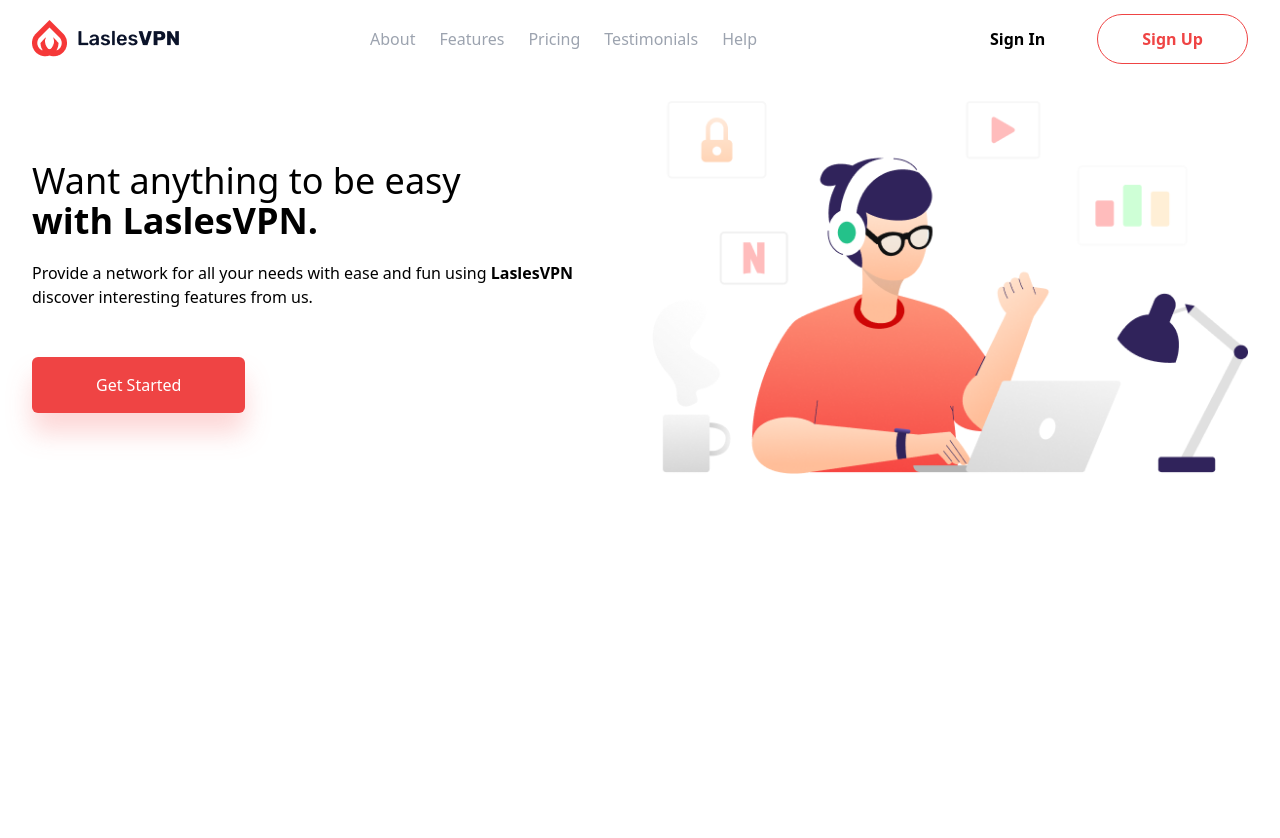
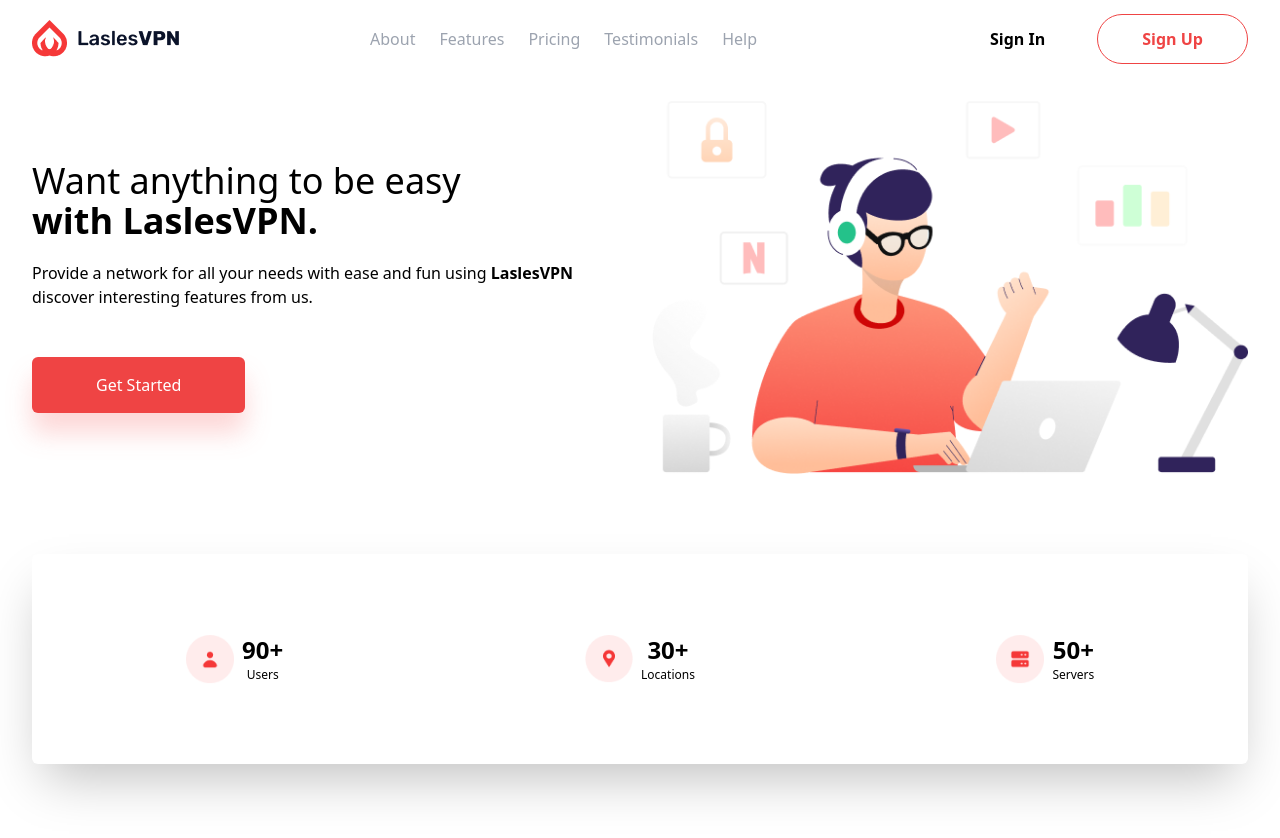
Before and after one commit to rezcode/laslesVPN-tailwind-landingPage, a React (Create React App) app: page / in a window 1280 px wide. Shown: the top 838 px of the page. Before the commit the page ends 800 px from the top, so only its background shows below. Built offline with nearby package versions, Linux system fonts and the light colour scheme.

Commit message:
add section survey

```diff
--- a/src/pages/Home.js
+++ b/src/pages/Home.js
@@ -1,10 +1,32 @@
 import React from "react";
 import Ilustration1 from "../assets/images/banner.png";
+import imgSurvey1 from "../assets/icons/location.png";
+import imgSurvey2 from "../assets/icons/user.png";
+import imgSurvey3 from "../assets/icons/servers.png";
 
 const Home = () => {
+  const section3 = [
+    {
+      icon: imgSurvey2,
+      lable: "Users",
+      total: "90+",
+    },
+    {
+      icon: imgSurvey1,
+      lable: "Locations",
+      total: "30+",
+    },
+    {
+      icon: imgSurvey3,
+      lable: "Servers",
+      total: "50+",
+    },
+  ];
+
   return (
     <>
-      <div className="px-4 items-center mx-auto lg:max-w-7xl gap-6 md:px-8 grid md:grid-cols-10 pt-6">
+      <div className="lg:max-w-7xl mx-auto px-4 md:px-8">
+        <div className="items-center gap-6  grid md:grid-cols-10 pt-6">
           <div className="col-span-5 md:order-last">
             <img src={Ilustration1} alt="banner" />
           </div>
@@ -23,6 +45,23 @@
             </button>
           </div>
         </div>
+        <div className="py-20 grid grid-cols-3 my-8 md:my-20 shadow-2xl rounded-md">
+          {section3.map((item, index) => (
+            <div
+              key={index}
+              className="flex flex-row mx-auto gap-2 items-center"
+            >
+              <div className="h-9 w-9 md:h-12 md:w-12">
+                <img src={item.icon} alt="icon-surver" />
+              </div>
+              <div className="text-center">
+                <div className="font-bold md:text-2xl">{item.total}</div>
+                <div className="text-[12px]">{item.lable}</div>
+              </div>
+            </div>
+          ))}
+        </div>
+      </div>
     </>
   );
 };
```
Lines whose indentation alone changed are shown as unchanged.
